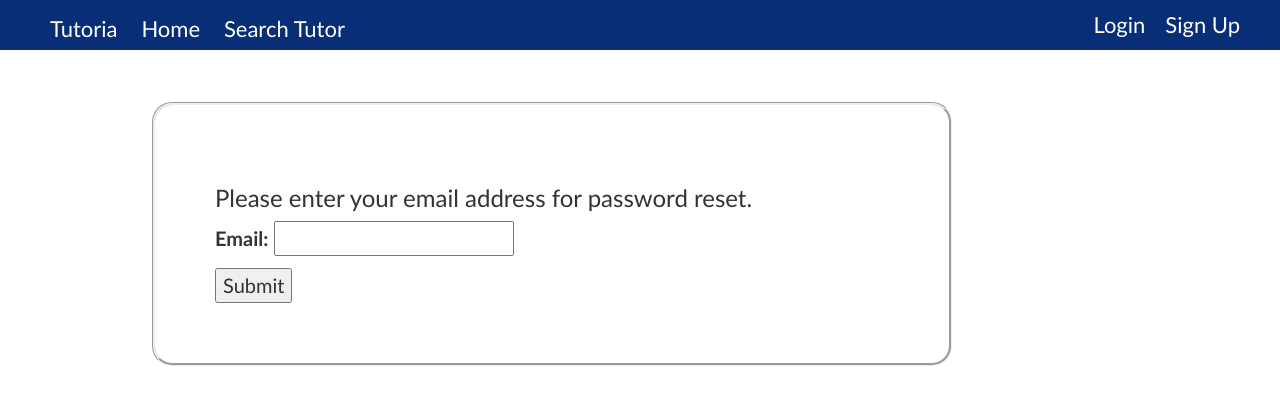
After one commit to eric19960304/Tutoria, a Django app: page /password_reset/ in a window 1280 px wide. The commit adds this page. Shown: the top 405 px of the page. Run offline with Django 3.2, Linux system fonts and the light colour scheme; some libraries are stand-ins or nearby versions.

Commit message:
Added forget password function
user enters email and receives email for password reset

```diff
--- a/core/static/css/base.css
+++ b/core/static/css/base.css
@@ -35,30 +35,35 @@ a:active {
 }
 
 
-#bar{
-	display: block;
+#logo{
+
 	height: 50px;
 	line-height: 50px;
-	background-color: black;
+	background-color:rgb(7, 46, 119);
 	color: white;
-	text-align: center;
 	font-size: 30px;
+	font-family:"Gill Sans", "Gill Sans MT", "Myriad Pro", "DejaVu Sans Condensed", Helvetica, Arial, sans-serif;
+
 }
 
 
+
 /*This is the navigation bar*/
-
 nav#navigation{
-  display:block;
-  /*border-radius:10px;*/
+  position: fixed;
+  border-radius:10px;
+  top:0;
+  left:0;
+  right:0;
   width: 100%;
-  height:50px;
-  background-color:rgb(7, 46, 119);
-   /*The nav bar will follow the scroll
-   (layer 1)*/
+  height: 50px;
+  background-color:rgba(255,255,255,0.2);
+  /*The nav bar will follow the scroll
+  (layer 1)*/
   z-index: 1;
 
 }
+
 
 
 /*The unordered list*/
@@ -81,7 +86,7 @@ nav#navigation ul{
 	display:inline;
 	/*opacity: 0.51;*/
 	border-radius:10px;
-	color:rgb(241, 243, 255);
+	color:rgb(255, 255, 255);
 	position:relative;
 	line-height:50px;
 	padding-left:10px;
@@ -120,27 +125,13 @@ nav#navigation ul a:hover li{
 	border-radius:20px;
 	margin:2px;
 	position:relative;
+	top:50px;
 	left:150px;
 }
 
-/*This is the footer part */
-#footer{
-	height:35px;
-	box-sizing:border-box;
-	position:absolute;
-	bottom:0;
-	width:100%;
-}
-
-footer{
+#id_password{
 	position: relative;
-	border-top:1px solid grey;
-	background-color:rgba(115,115,115,0.7);
-	color:rgba(255,255,255,0.7);
-	font-size:12px;
-	font-family:Consolas, "Andale Mono", "Lucida Console", "Lucida Sans Typewriter", Monaco, "Courier New", monospace;
-	padding:10px;
-
+	left: 8px;
 }
 
 
--- a/core/templates/base.html
+++ b/core/templates/base.html
@@ -18,11 +18,9 @@
 <body>
     <div id="wrapper">
         <header>
-            <div id="bar">
-                Tutoria
-            </div>
             <nav id="navigation">
                 <ul>
+                        <span id="logo"><li>Tutoria</li></span>
                     <a href="{% url 'homepage' %}">
                         <li>Home</li>
                     </a>
--- a/core/templates/homepage.html
+++ b/core/templates/homepage.html
@@ -5,7 +5,7 @@
 {% block content %}
   <h1>Home</h1>
 
-  <h2>Welcome, {{user.profile.getUserFullName}}!</h2>
+  <h2>Welcome	{{user.profile.getUserFullName}}!</h2>
   <p>Tutoria, the best tutor brokering platform EVER.</p>
 
 {% endblock %}
--- a/core/templates/login.html
+++ b/core/templates/login.html
@@ -9,5 +9,6 @@
     {{ form.as_p }}
 
     <input type="submit" value="login" />
+    <a href="{% url 'password_reset' %}">Forgot your password?</a>
   </form>
 {% endblock %}
--- /dev/null
+++ b/core/templates/registration/password_reset_form.html
@@ -0,0 +1,10 @@
+{% extends 'base.html' %}
+
+{% block content %}
+  <h3>Please enter your email address for password reset.</h3>
+  <form method="post">
+    {% csrf_token %}
+    {{ form.as_p }}
+    <button type="submit">Submit</button>
+  </form>
+{% endblock %}
--- /dev/null
+++ b/core/templates/registration/password_reset_subject.txt
@@ -0,0 +1 @@
+Tutoria password reset
--- a/tutoriabeta/urls.py
+++ b/tutoriabeta/urls.py
@@ -13,6 +13,7 @@ Including another URLconf
     1. Import the include() function: from django.conf.urls import url, include
     2. Add a URL to urlpatterns:  url(r'^blog/', include('blog.urls'))
 """
+from django.conf import settings
 from django.conf.urls import include, url
 from django.contrib import admin
 from django.contrib.auth import views as auth_views
@@ -22,4 +23,15 @@ urlpatterns = [
     url(r'',include('core.urls')),
     url(r'^$', core_views.homepage),
     url(r'^admin/', admin.site.urls),
+    url(r'^password_reset/$', auth_views.password_reset, name='password_reset'),
+    url(r'^password_reset/done/$', auth_views.password_reset_done, name='password_reset_done'),
+    url(r'^reset/(?P<uidb64>[0-9A-Za-z_\-]+)/(?P<token>[0-9A-Za-z]{1,13}-[0-9A-Za-z]{1,20})/$',
+        auth_views.password_reset_confirm, name='password_reset_confirm'),
+    url(r'^reset/done/$', auth_views.password_reset_complete, name='password_reset_complete'),
 ]
+
+if settings.DEBUG:
+    import debug_toolbar
+    urlpatterns = [
+        url(r'^__debug__/', include(debug_toolbar.urls)),
+    ] + urlpatterns
```
Also changed, not shown: core/templates/registration/password_reset_complete.html (added, +7 -0 lines), core/templates/registration/password_reset_confirm.html (added, +17 -0 lines), core/templates/registration/password_reset_done.html (added, +14 -0 lines), core/templates/registration/password_reset_email.html (added, +15 -0 lines), tutoriabeta/settings.py (+8 -0 lines), db.sqlite3, 3 other files.
